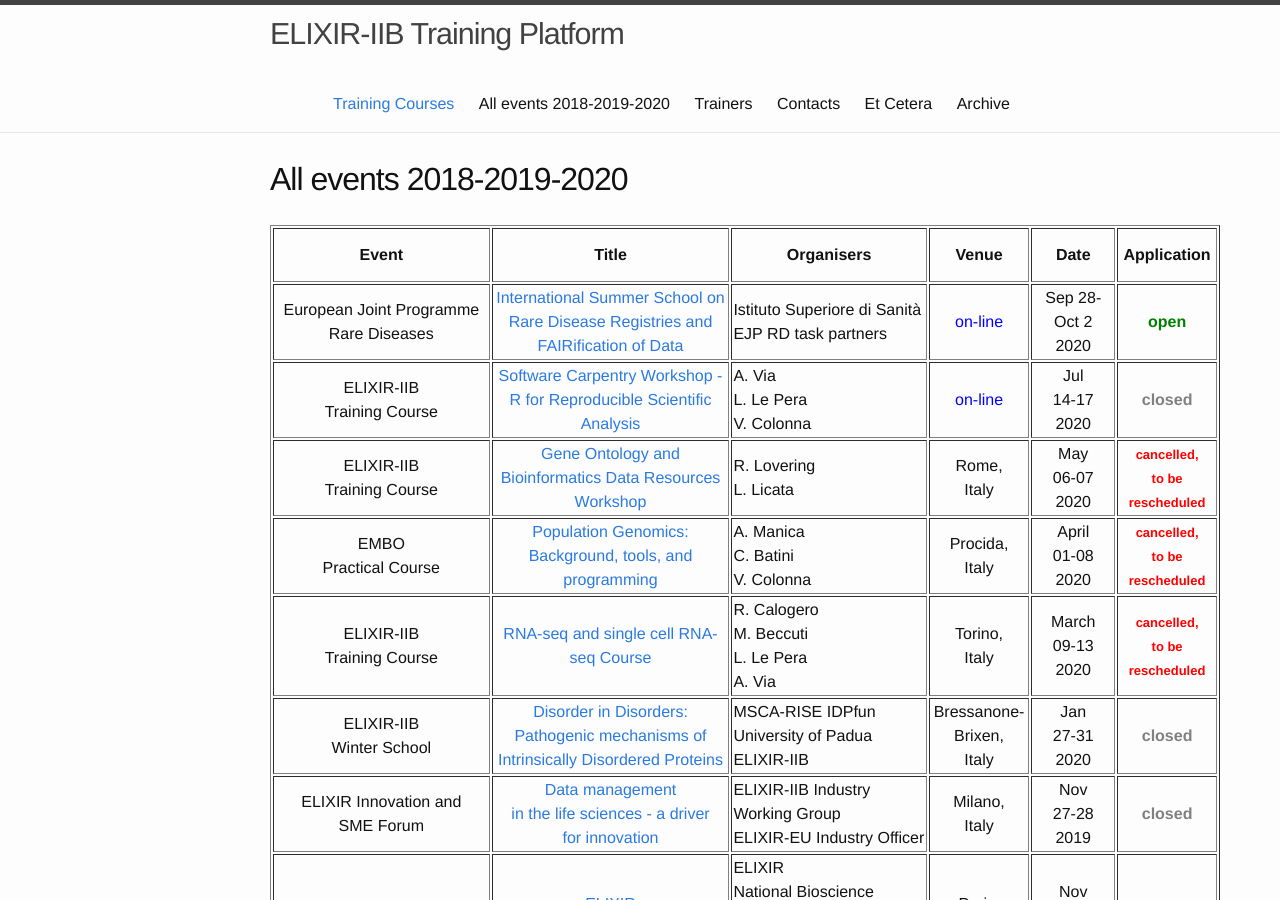
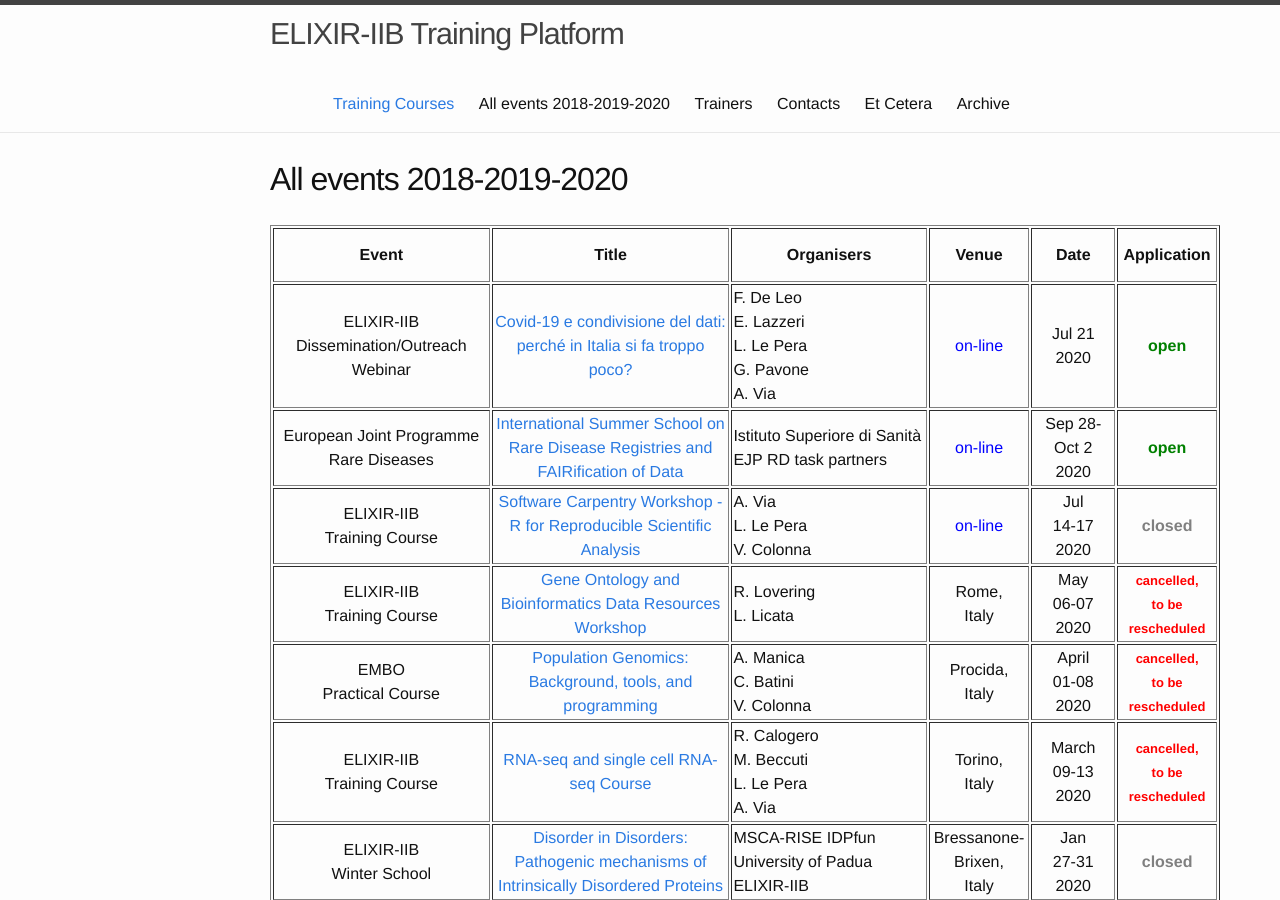
Before and after one commit to ELIXIR-IIB-training/website, a Jekyll site: the page built from _pages/01-all_events_18_19_20.md, in a window 1280 px wide and 900 px high. Built offline with Jekyll 4.4.1, drawn with Linux system fonts in a browser that asks for light colours.

Commit message:
Add Webinar Covid 21 July

```diff
--- a/_pages/01-all_events_18_19_20.md
+++ b/_pages/01-all_events_18_19_20.md
@@ -16,10 +16,18 @@ permalink: /all_events_2018_2019_2020/
 </tr>
 
 <tr>
+	<td height="50" align="center">ELIXIR-IIB Dissemination/Outreach<br>Webinar</td>
+   <td height="50" width="220" align="center"><a href="https://www.cnr.it/it/evento/16888">Covid-19 e condivisione del dati: perché in Italia si fa troppo poco? </a></td>
+   <td height="50" width="150">F. De Leo<br>E. Lazzeri<br>L. Le Pera<br>G. Pavone<br>A. Via</td>
+   <!-- <td height="50" width="150"></td> -->
+   <td height="50" align="center"><font color="blue">on-line</font></td>
+   <td height="50" width="75" align="center">Jul 21<br>2020</td>
+   <td height="50" align="center"><font color="green"><b>open</b></font></td>
+</tr>
+<tr>
 	<td height="50" align="center">European Joint Programme<br>Rare Diseases</td>
    <td height="50" width="220" align="center"><a href="https://www.ejprarediseases.org/index.php/international-summer-school-on-rare-disease-registries-and-fairification-of-data-2/">International Summer School on Rare Disease Registries and FAIRification of Data</a></td>
    <td height="50" width="150">Istituto Superiore di Sanità<br>EJP RD task partners</td>
-   <!-- <td he
    <!-- <td height="50" width="150"></td> -->
    <td height="50" align="center"><font color="blue">on-line</font></td>
    <td height="50" width="75" align="center">Sep 28- Oct 2<br>2020</td>
```
